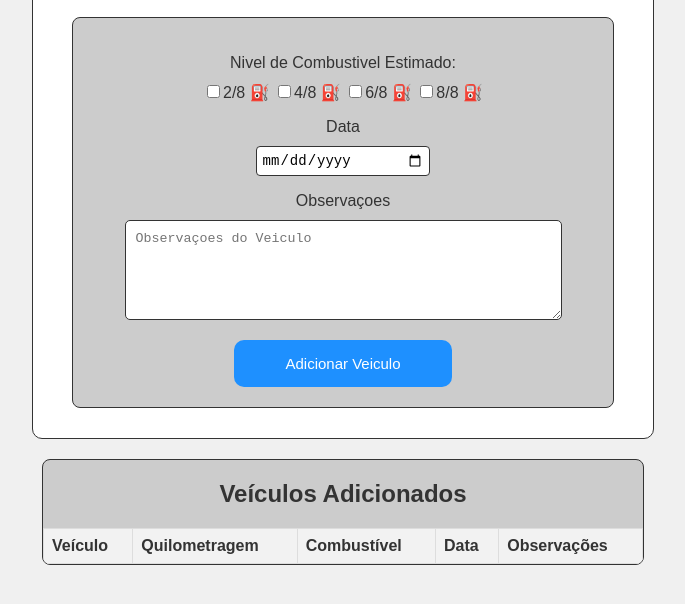
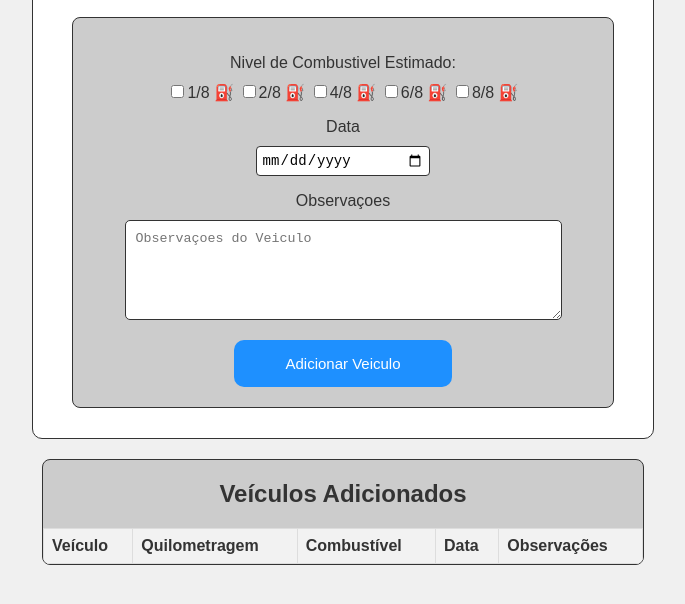
Before and after one commit to VinyciusBrandao/frotarecife, a plain HTML site: page index.html in a window 1280 px wide. Shown: the part 166-770 px from the top of the page, without its empty margins (297-982 px from the left). Drawn offline with Linux system fonts and the light colour scheme.

Commit message:
Update index.html
Checkbox nivel de combustivel +1

```diff
--- a/index.html
+++ b/index.html
@@ -18,6 +18,7 @@
     <div class="info">
       <form id="formVeiculo">
         <p>Nivel de Combustivel Estimado:</p>
+        <input type="checkbox" name="nivelCombustivel" value="1/8 ⛽">1/8 ⛽
         <input type="checkbox" name="nivelCombustivel" value="2/8 ⛽">2/8 ⛽
         <input type="checkbox" name="nivelCombustivel" value="4/8 ⛽">4/8 ⛽
         <input type="checkbox" name="nivelCombustivel" value="6/8 ⛽">6/8 ⛽
```
